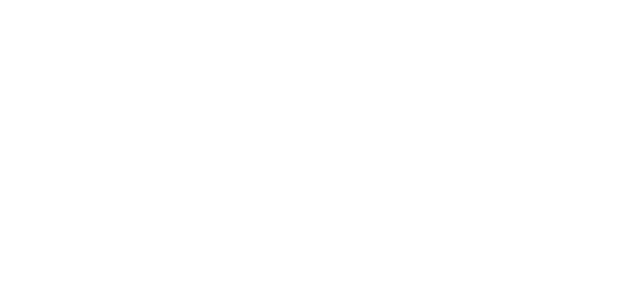
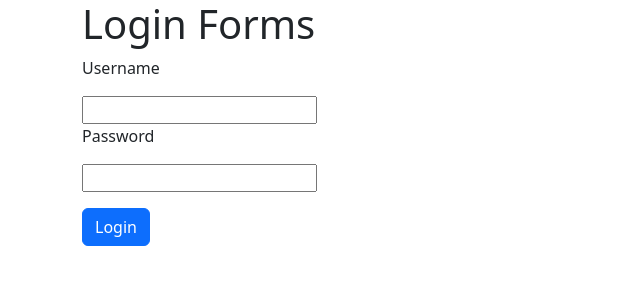
Before and after one commit to iikqsan/LoginForms_Practice, a plain HTML site: page index.html in a window 1280 px wide. Shown: the whole page, without its empty margins (0-640 px from the left). Drawn offline with nearby package versions, Linux system fonts and the light colour scheme.

Commit message:
first commit

```diff
--- a/index.html
+++ b/index.html
@@ -3,9 +3,25 @@
 <head>
     <meta charset="UTF-8">
     <meta name="viewport" content="width=device-width, initial-scale=1.0">
-    <title>Document</title>
+
+    <link href="https://cdn.jsdelivr.net/npm/bootstrap@5.3.2/dist/css/bootstrap.min.css" rel="stylesheet" integrity="sha384-T3c6CoIi6uLrA9TneNEoa7RxnatzjcDSCmG1MXxSR1GAsXEV/Dwwykc2MPK8M2HN" crossorigin="anonymous">
+    <script src="https://cdn.jsdelivr.net/npm/bootstrap@5.3.2/dist/js/bootstrap.bundle.min.js" integrity="sha384-C6RzsynM9kWDrMNeT87bh95OGNyZPhcTNXj1NW7RuBCsyN/o0jlpcV8Qyq46cDfL" crossorigin="anonymous"></script>
+    <link rel="stylesheet" href="styles.css">
+    <title>Login</title>
+
 </head>
 <body>
-
+    <div class="container">
+        <div>
+            <h1>Login Forms</h1>
+            <p>Username</p>
+            <input type="text">
+            <p>Password</p>
+            <input type="password">
+        </div>
+        <div class="mt-3">
+            <button class="btn btn-primary">Login</button>
+        </div>
+    </div>
 </body>
 </html>
--- /dev/null
+++ b/styles.css
@@ -0,0 +1,5 @@
+* {
+    margin: 0;
+    padding: 0;
+    box-sizing: border-box;
+}
```
Also changed, not shown: app.js (added), script.js (deleted).
